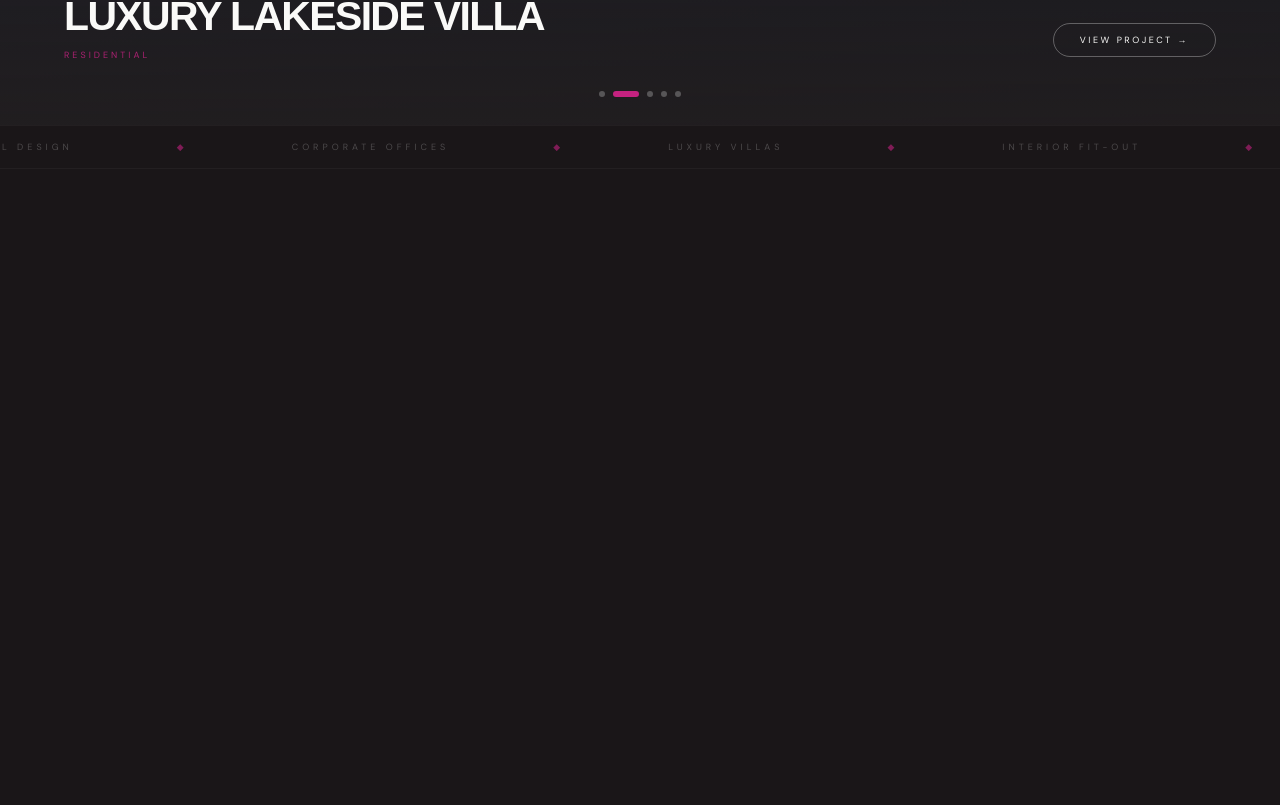
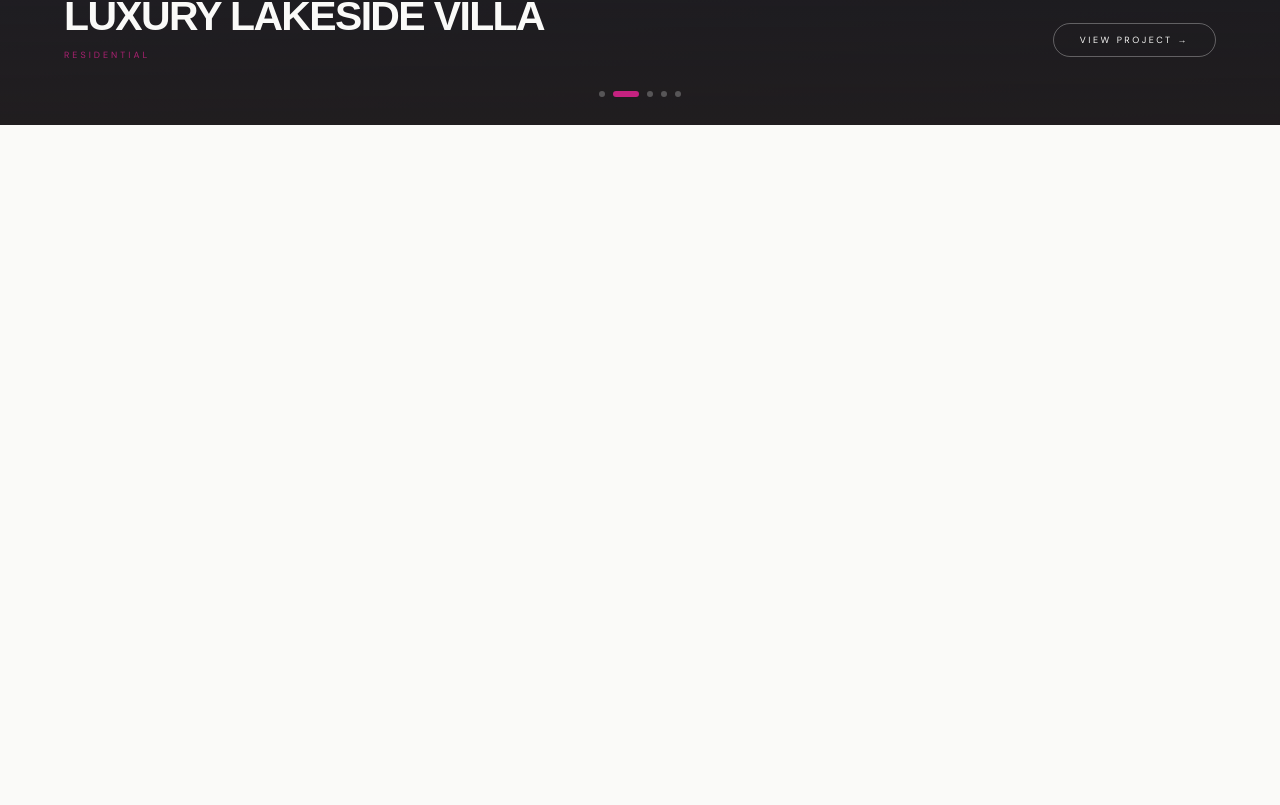
Before and after one commit to dakdotcreations/enchen-website, a SvelteKit app: page / in a window 1280 px wide. Shown: the part 675-1480 px from the top of the page. Built offline with nearby package versions, Linux system fonts and the light colour scheme.

Commit message:
page transition

```diff
--- a/src/app.css
+++ b/src/app.css
@@ -553,6 +553,33 @@ color: var(--gold);
 opacity: 0.5;
 }
 
+/* ── Page transition curtain ── */
+.curtain {
+	position: fixed;
+	inset: 0;
+	background: var(--white);
+	z-index: 9990;
+	pointer-events: none;
+	transform: translateY(100%);
+}
+.curtain.cover {
+	pointer-events: all;
+	animation: curtain-cover 0.45s cubic-bezier(0.76, 0, 0.24, 1) forwards;
+}
+.curtain.lift {
+	pointer-events: none;
+	animation: curtain-lift 0.45s cubic-bezier(0.76, 0, 0.24, 1) forwards;
+}
+
+@keyframes curtain-cover {
+	from { transform: translateY(100%); }
+	to   { transform: translateY(0%); }
+}
+@keyframes curtain-lift {
+	from { transform: translateY(0%); }
+	to   { transform: translateY(-100%); }
+}
+
 /* ── Animations ── */
 @keyframes fadeUp {
 from { opacity: 0; transform: translateY(22px); }
--- a/src/routes/+layout.svelte
+++ b/src/routes/+layout.svelte
@@ -2,13 +2,14 @@
 	import '../app.css';
 	import { page } from '$app/stores';
 	import { onMount } from 'svelte';
-	import { afterNavigate } from '$app/navigation';
+	import { afterNavigate, beforeNavigate } from '$app/navigation';
 	import Footer from '$lib/components/sections/footer.svelte'
 
 	let { children } = $props();
 
 	let mobileOpen = $state(false);
 	let scrolled = $state(false);
+	let curtain = $state<'idle' | 'cover' | 'lift'>('idle');
 
 	// cursor
 	let mx = $state(0), my = $state(0);
@@ -40,7 +41,16 @@
 		};
 	});
 
+	beforeNavigate(() => {
+		curtain = 'cover';
+	});
+
 	afterNavigate(() => {
+		window.scrollTo({ top: 0, behavior: 'instant' });
+		// wait for cover animation (450ms) to finish before lifting
+		setTimeout(() => { curtain = 'lift'; }, 500);
+		setTimeout(() => { curtain = 'idle'; }, 1050);
+
 		const obs = new IntersectionObserver(
 			(entries) => entries.forEach((e) => {
 				if (e.isIntersecting) {
@@ -64,6 +74,9 @@
 		{ href: '/contact', label: 'Contact' }
 	];
 </script>
+
+<!-- Page transition curtain -->
+<div class="curtain" class:cover={curtain === 'cover'} class:lift={curtain === 'lift'}></div>
 
 <!-- Custom cursor -->
 <div class="cursor" style="left:{mx}px;top:{my}px;"></div>
```
